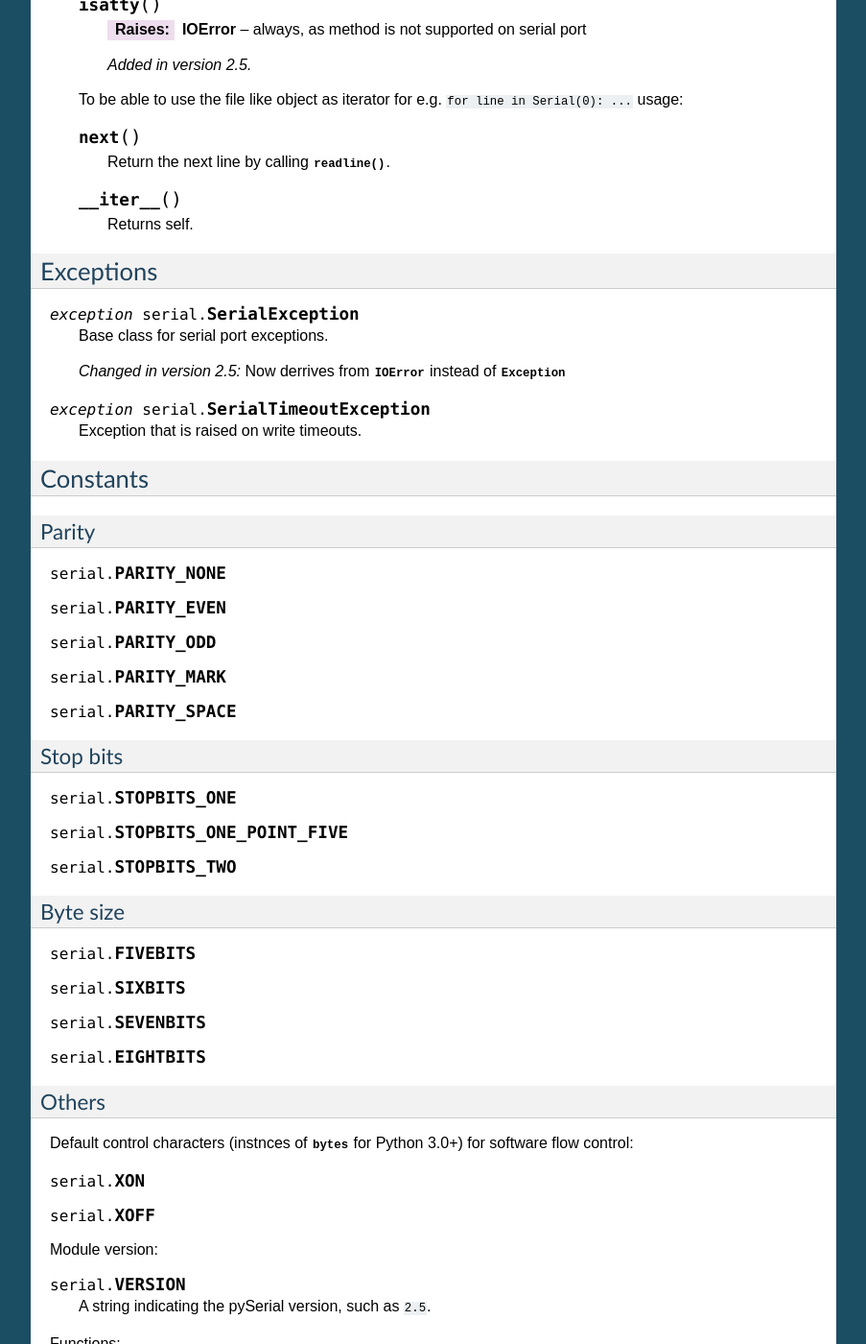
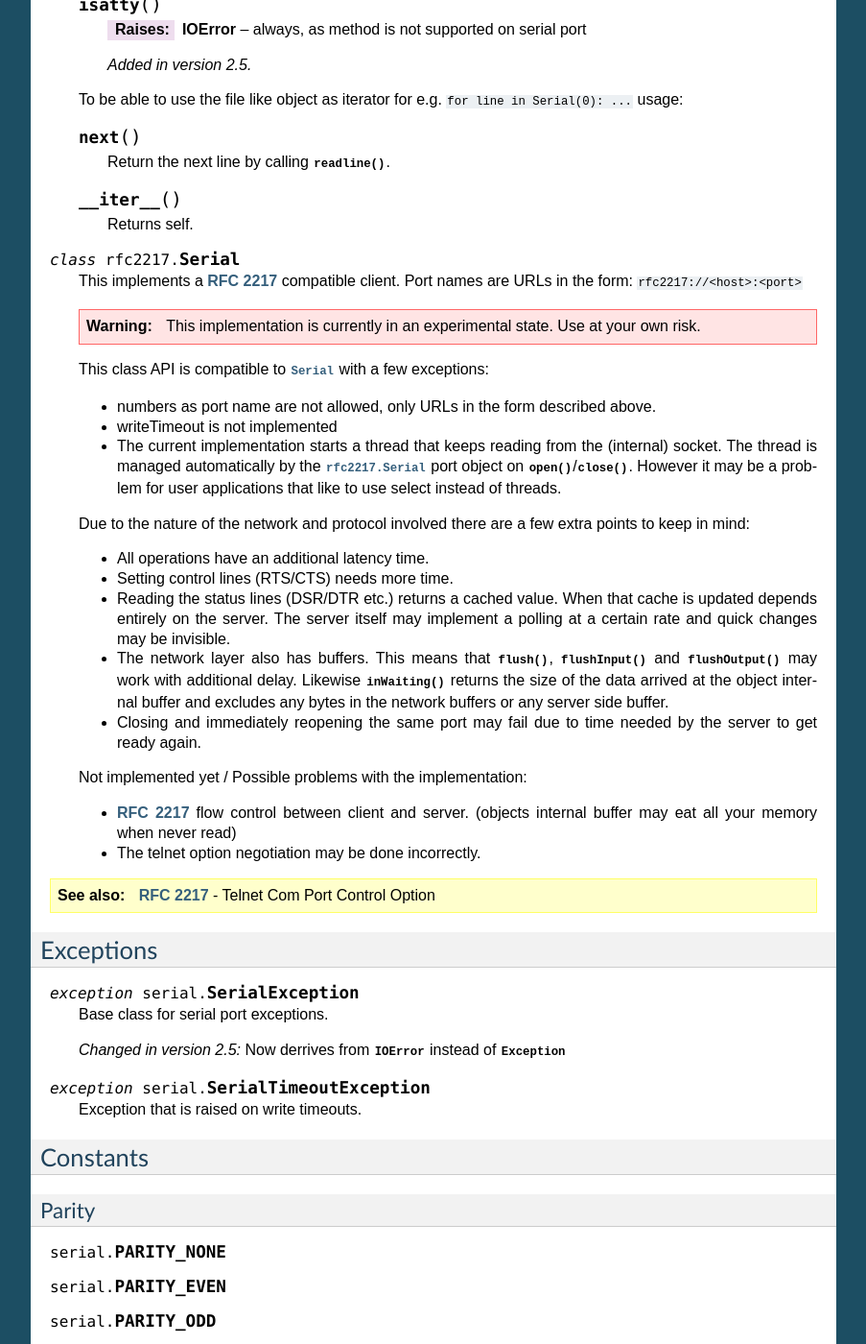
Before and after one commit to makerbot/pyserial, a Sphinx documentation site: the page built from documentation/pyserial_api.rst, in a window 1280 px wide and 1400 px high, scrolled down 6768 px. Shown: the whole window at 96% size, without its empty margins (198-1101 px from the left). Built offline with Sphinx 7.4.7, drawn with Linux system fonts in a browser that asks for light colours.

Commit message:
update docs with information about RFC2217 implementation
git-svn-id: https://pyserial.svn.sourceforge.net/svnroot/pyserial/trunk/pyserial@271 f19166aa-fa4f-0410-85c2-fa1106f25c8a

```diff
--- a/CHANGES.txt
+++ b/CHANGES.txt
@@ -312,6 +312,7 @@ New Features:
 - miniterm.py is now installed as "script"
 - add scanlinux.py example
 - add port_publisher example
+- experimental RFC2217 client support (serial.rfc2217.Serial, see docs)
 
 Bugfixes:
 
--- a/documentation/pyserial_api.rst
+++ b/documentation/pyserial_api.rst
@@ -461,6 +461,53 @@ Classes
         Returns self.
 
 
+.. class:: rfc2217.Serial
+
+    This implements a :rfc:`2217` compatible client. Port names are URLs in the
+    form: ``rfc2217://<host>:<port>``
+
+    .. warning:: This implementation is currently in an experimental state. Use
+        at your own risk.
+
+    This class API is compatible to :class:`Serial` with a few exceptions:
+
+    - numbers as port name are not allowed, only URLs in the form described
+      above.
+    - writeTimeout is not implemented
+    - The current implementation starts a thread that keeps reading from the
+      (internal) socket. The thread is managed automatically by the
+      :class:`rfc2217.Serial` port object on :meth:`open`/:meth:`close`.
+      However it may be a problem for user applications that like to use select
+      instead of threads.
+
+    Due to the nature of the network and protocol involved there are a few
+    extra points to keep in mind:
+
+    - All operations have an additional latency time.
+    - Setting control lines (RTS/CTS) needs more time.
+    - Reading the status lines (DSR/DTR etc.) returns a cached value. When that
+      cache is updated depends entirely on the server. The server itself may
+      implement a polling at a certain rate and quick changes may be invisible.
+    - The network layer also has buffers. This means that :meth:`flush`,
+      :meth:`flushInput` and :meth:`flushOutput` may work with additional delay.
+      Likewise :meth:`inWaiting` returns the size of the data arrived at the
+      object internal buffer and excludes any bytes in the network buffers or
+      any server side buffer.
+    - Closing and immediately reopening the same port may fail due to time
+      needed by the server to get ready again.
+
+    Not implemented yet / Possible problems with the implementation:
+
+    - :rfc:`2217` flow control between client and server. (objects internal
+      buffer may eat all your memory when never read)
+    - The telnet option negotiation may be done incorrectly.
+
+
+.. seealso::
+
+   :rfc:`2217` - Telnet Com Port Control Option
+
+
 
 Exceptions
 ==========
```
Also changed, not shown: documentation/pyserial.rst (+12 -11 lines), 1 other file.
